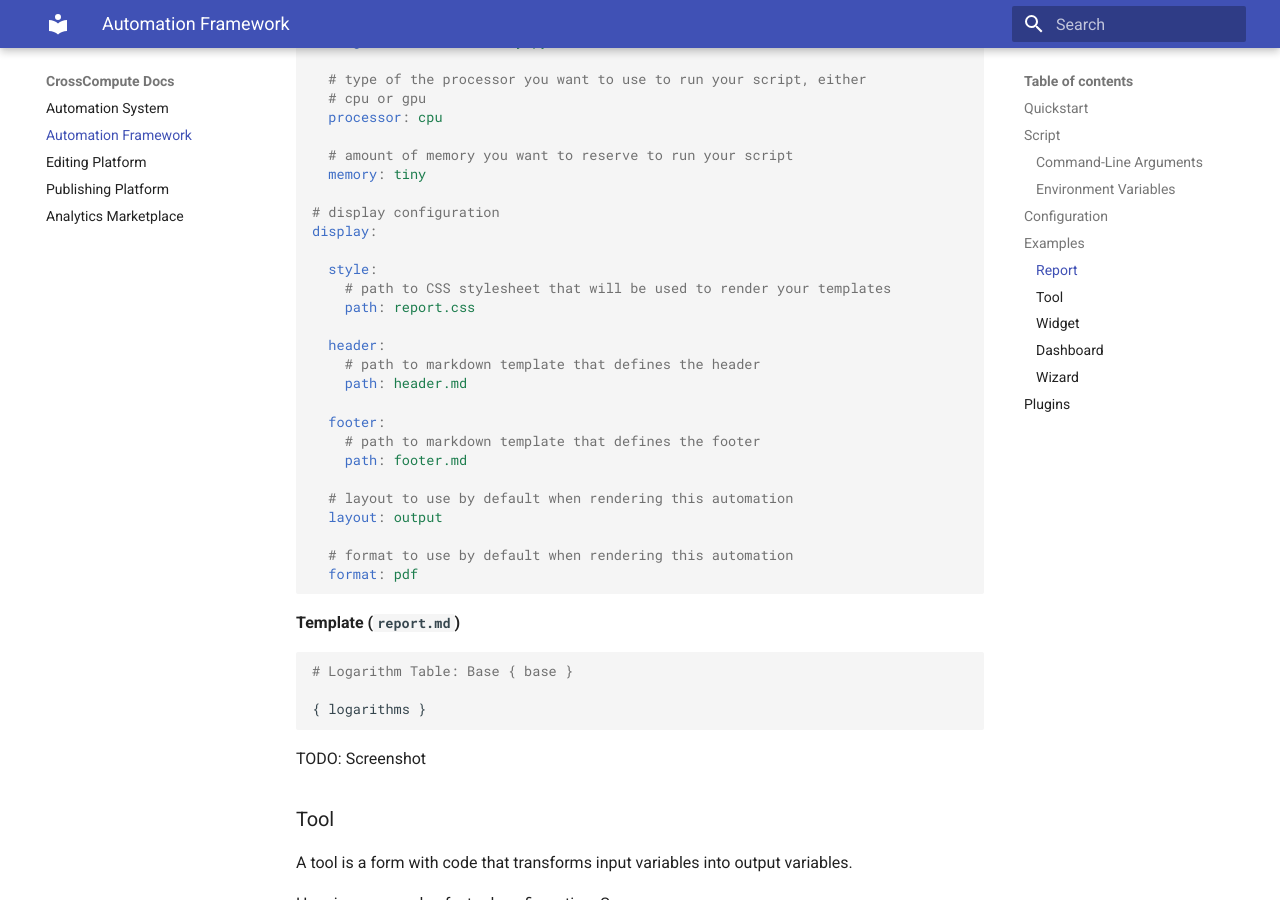
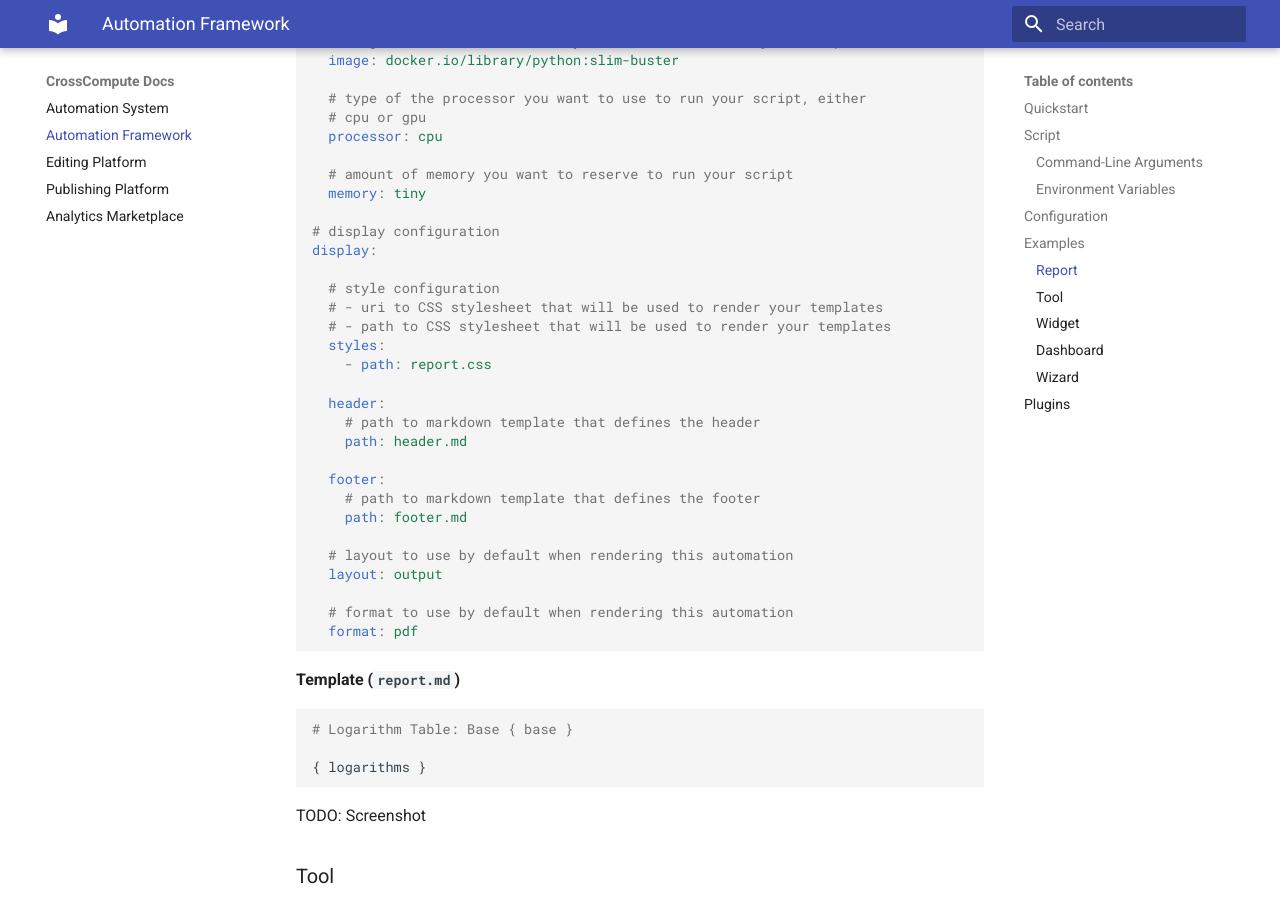
Before and after one commit to crosscompute/crosscompute-docs, an MkDocs documentation site: the page built from docs/automation-framework/README.md, in a window 1280 px wide and 900 px high, scrolled down 9100 px. Built offline with MkDocs 1.6.1 and Material for MkDocs 9.7.7, drawn with Linux system fonts in a browser that asks for light colours; some of the changed text lies outside the part shown.

Commit message:
Update styles

```diff
--- a/docs/automation-framework/README.md
+++ b/docs/automation-framework/README.md
@@ -325,8 +325,9 @@ environment:
                either cpu or gpu }
   memory: { amount of memory you want to reserve to run your script }
 display:
-  style:
-    path: { path to CSS stylesheet that will be used to render your templates }
+  styles:
+    - uri: { uri to CSS stylesheet that will be used to render your templates }
+    - path: { path to CSS stylesheet that will be used to render your templates }
   header:
     path: { path to markdown template that defines the header }
   footer:
@@ -453,9 +454,11 @@ environment:
 # display configuration
 display:
 
-  style:
-    # path to CSS stylesheet that will be used to render your templates
-    path: report.css
+  # style configuration
+  # - uri to CSS stylesheet that will be used to render your templates
+  # - path to CSS stylesheet that will be used to render your templates
+  styles:
+    - path: report.css
 
   header:
     # path to markdown template that defines the header
```
